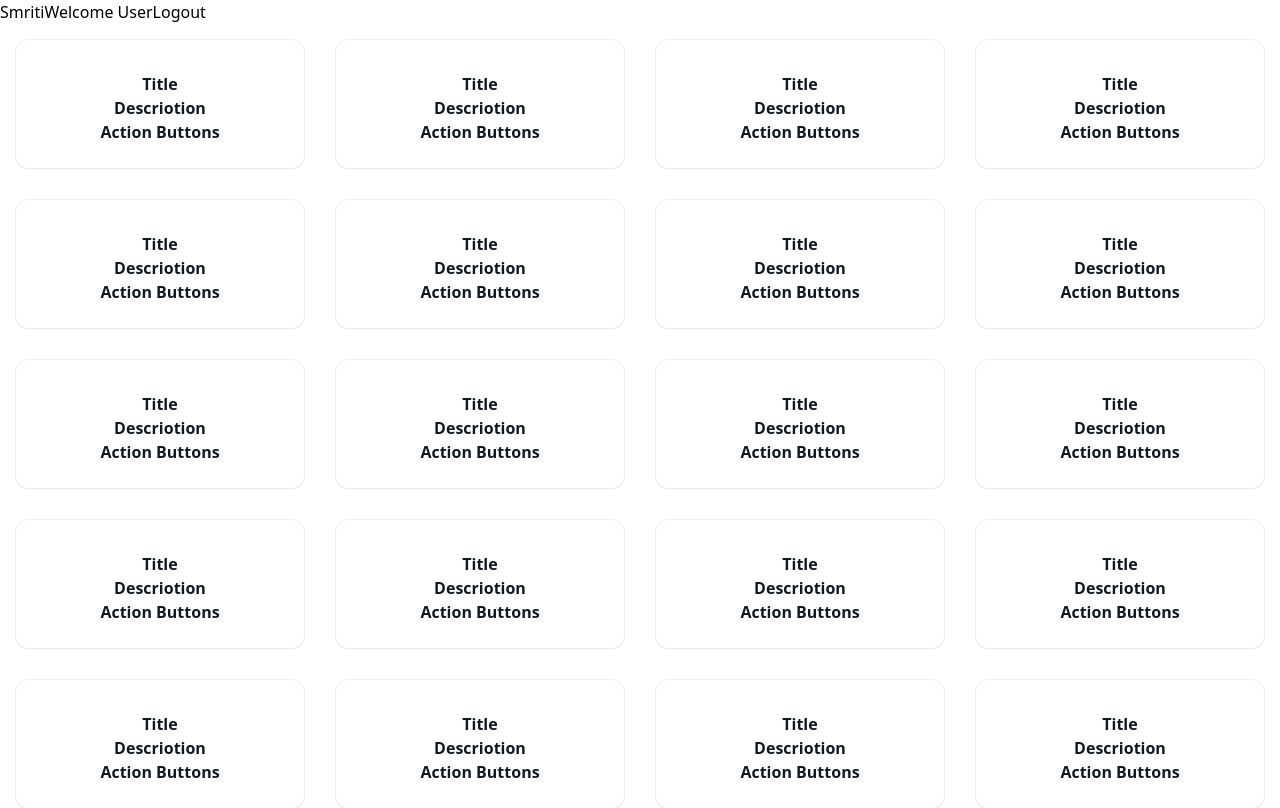
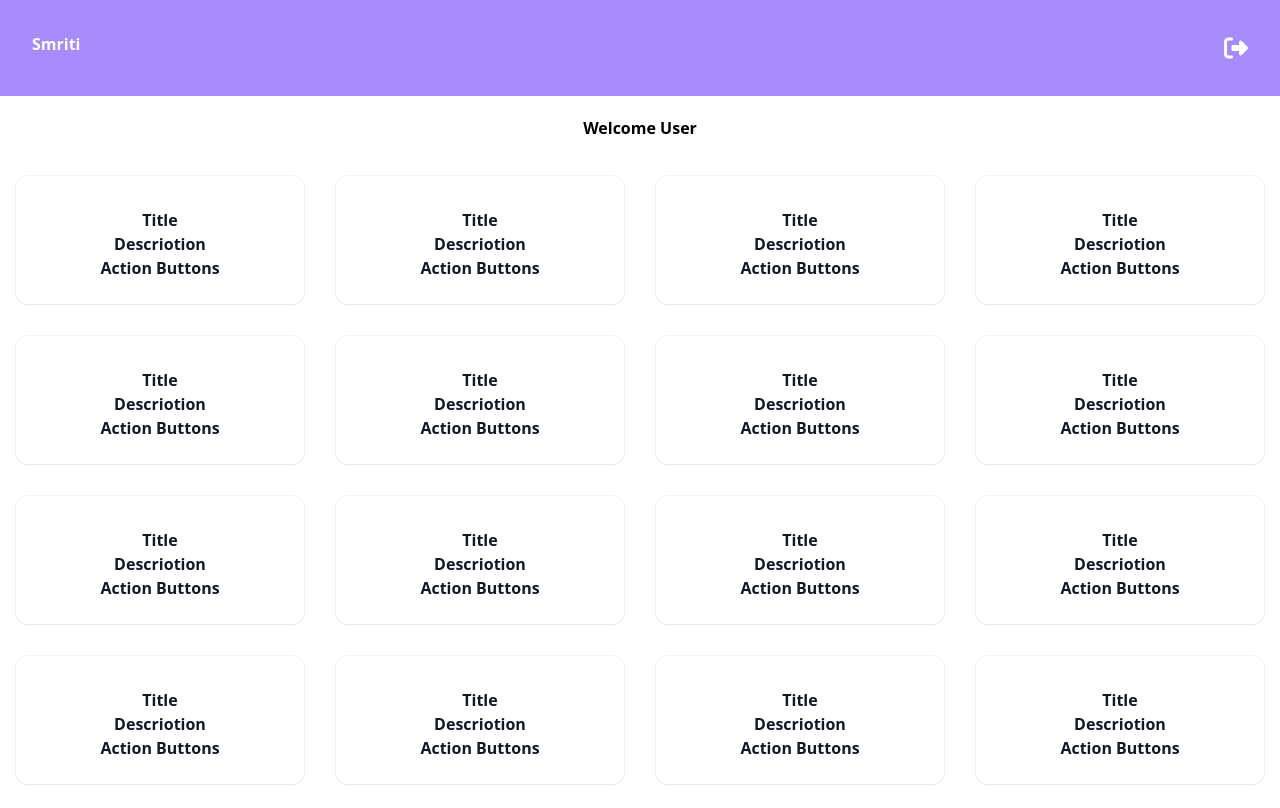
Before and after one commit to payalkherajani/keep, a React (Create React App) app in the folder frontend/: page /notes in a window 1280 px wide. Shown: the top 808 px of the page. Built offline with nearby package versions, Linux system fonts and the light colour scheme.

Commit message:
frontend:navbar-designed

```diff
--- a/frontend/src/components/Navbar.tsx
+++ b/frontend/src/components/Navbar.tsx
@@ -2,10 +2,9 @@ import React from 'react';
 
 const Navbar = () => {
     return (
-        <div className="container flex">
-            <div>Smriti</div>
-            <div>Welcome User</div>
-            <div><button>Logout</button></div>
+        <div className="container bg-purple-400 py-8 flex md:px-8 text-white flex justify-between px-4" style={{ maxWidth: '100%' }}>
+            <h1><strong>Smriti</strong></h1>
+            <div><button><i className="fas fa-sign-out-alt text-2xl"></i></button></div>
         </div>
     );
 };
--- a/frontend/src/components/NotesCard.tsx
+++ b/frontend/src/components/NotesCard.tsx
@@ -1,7 +1,9 @@
-import React from 'react';
+import React, { Fragment } from 'react';
 
 export default function NotesCard() {
     return (
+        <Fragment>
+            <h2 className="text-center my-5"><strong>Welcome User</strong></h2>
             <ul className="grid grid-cols-2 sm:grid-cols-3 xl:grid-cols-4 gap-4 sm:gap-6 xl:gap-8 font-semibold text-gray-900 text-center p-4 relative">
                 <li className="flex  flex-col relative rounded-xl ring-1 ring-black ring-opacity-5 shadow-sm w-full pt-8 pb-6 px-6">
                     <h1>Title</h1>
@@ -124,5 +126,6 @@ export default function NotesCard() {
                     <h3>Action Buttons</h3>
                 </li>
             </ul>
+        </Fragment>
     );
 }
```
Lines whose indentation alone changed are shown as unchanged.
